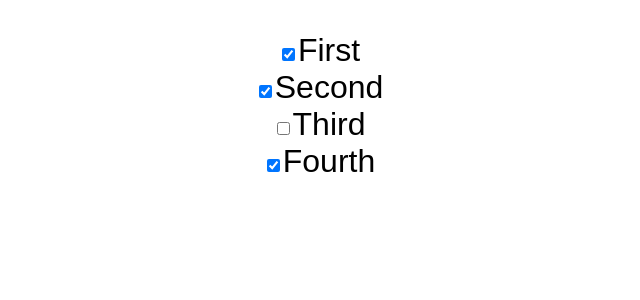
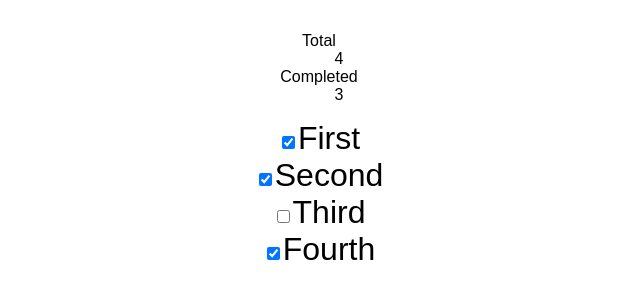
Before and after one commit to developingAlex/emoji-dos2, a React (Create React App) app: page / in a window 1280 px wide. Shown: the top 300 px of the page, without its empty margins (321-961 px from the left). Built offline with nearby package versions, Linux system fonts and the light colour scheme.

Commit message:
Add some UI feedback on apps state

```diff
--- a/src/App.js
+++ b/src/App.js
@@ -56,9 +56,23 @@ class App extends Component {
 
   render() {
     const items = this.state.items
+    const total = items.length
+    let totalCompleted = 0
+    items.forEach((item) => {
+      if (item.completed) {
+        totalCompleted += 1
+      }
+    })
 
     return (
       <div className="App">
+        <dl>
+          <dt> Total </dt>
+          <dd>{ total }</dd>
+          <dt> Completed </dt>
+          <dd> {totalCompleted }</dd>
+        </dl>
+
         {
           items.map((item, index) => (
             <TodoItem
```
